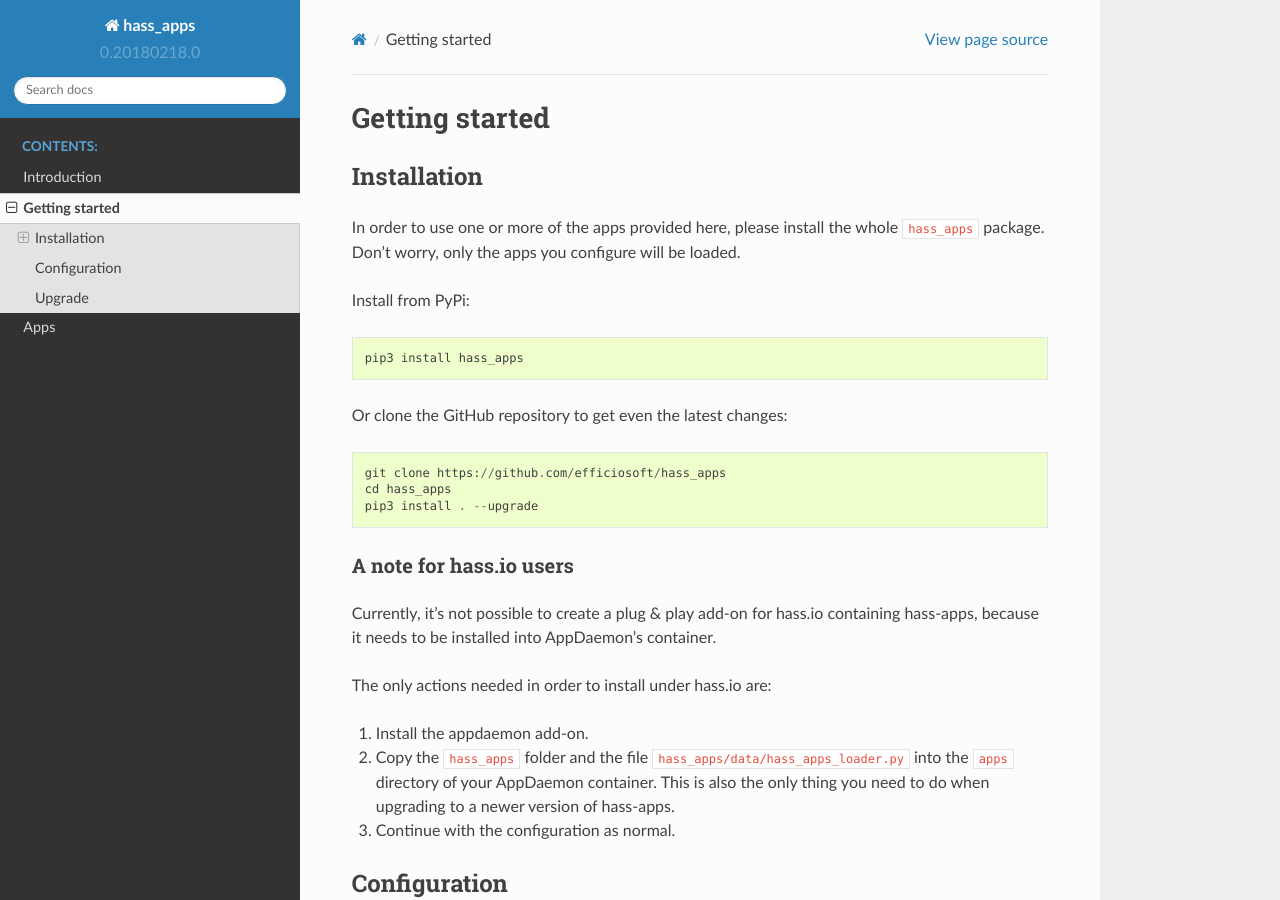
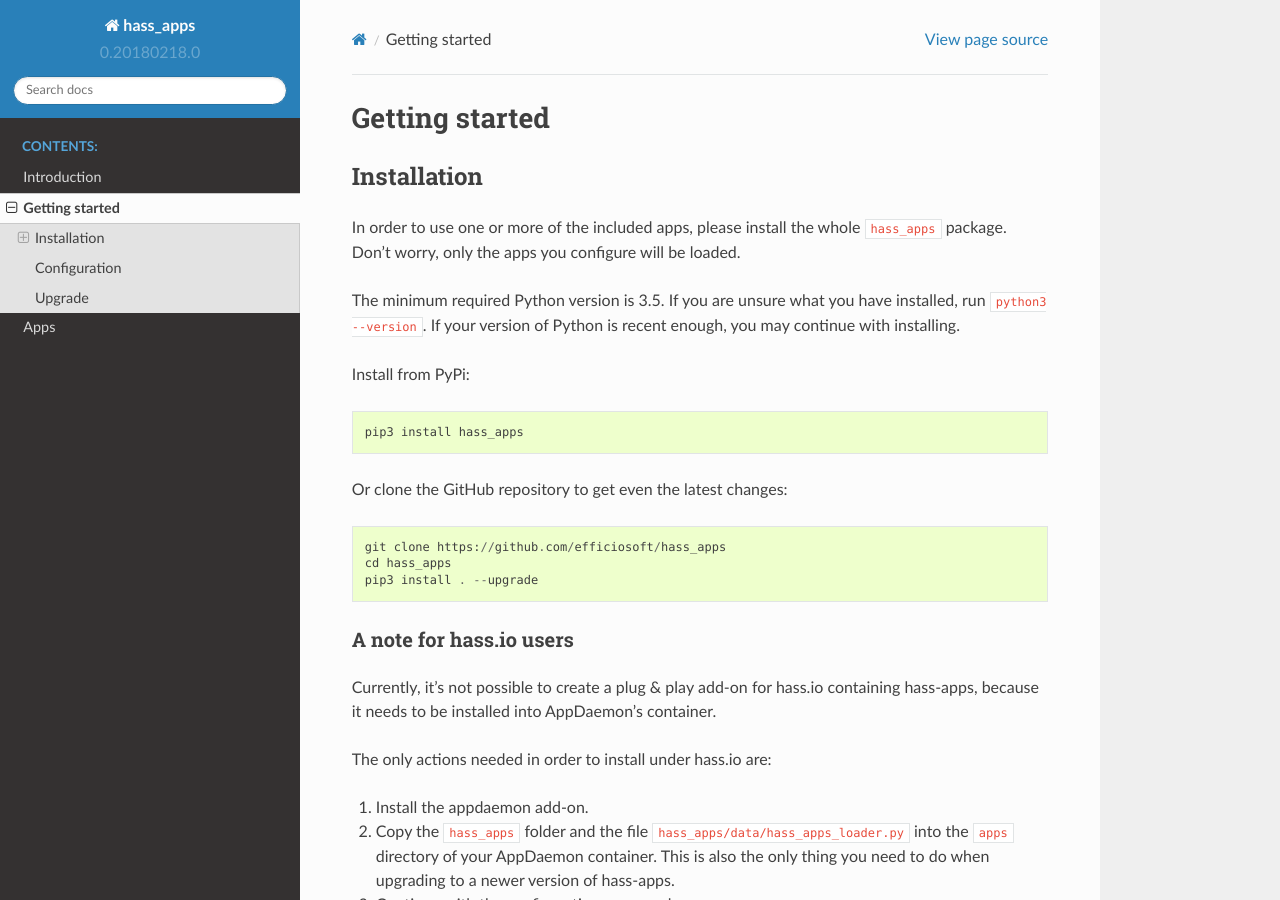
Before and after one commit to bob1de/hass-apps, a Sphinx documentation site: the page built from docs/getting-started.rst, in a window 1280 px wide and 900 px high. Built offline with Sphinx 7.4.7 and the Read the Docs theme 2.0.0, drawn with Linux system fonts in a browser that asks for light colours.

```diff
--- a/docs/getting-started.rst
+++ b/docs/getting-started.rst
@@ -1,13 +1,16 @@
 Getting started
 ===============
-
 
 Installation
 ------------
 
-In order to use one or more of the apps provided here, please install
-the whole ``hass_apps`` package. Don't worry, only the apps you configure
+In order to use one or more of the included apps, please install the
+whole ``hass_apps`` package. Don't worry, only the apps you configure
 will be loaded.
+
+The minimum required Python version is 3.5. If you are unsure what you
+have installed, run ``python3 --version``. If your version of Python is
+recent enough, you may continue with installing.
 
 Install from PyPi:
 
--- a/setup.py
+++ b/setup.py
@@ -14,9 +14,10 @@ def read_file(fname):
 setup(
     name = "hass_apps",
     version = __version__,
-    description = "Some useful apps for AppDaemon.",
+    description = "A collection of useful apps for AppDaemon + "
+                  "Home Assistant.",
     long_description = read_file("README.rst"),
-    url = "https://github.com/efficiosoft/hass-apps",
+    url = "https://github.com/efficiosoft/hass_apps",
     author = "Robert Schindler",
     author_email = "r.schindler@efficiosoft.com",
     license = "Apache 2.0",
```
Also changed, not shown: README.rst (+12 -106 lines), hass_apps/heaty/doc/README.rst (deleted), hass_apps/motion_light/doc/README.rst (deleted).
